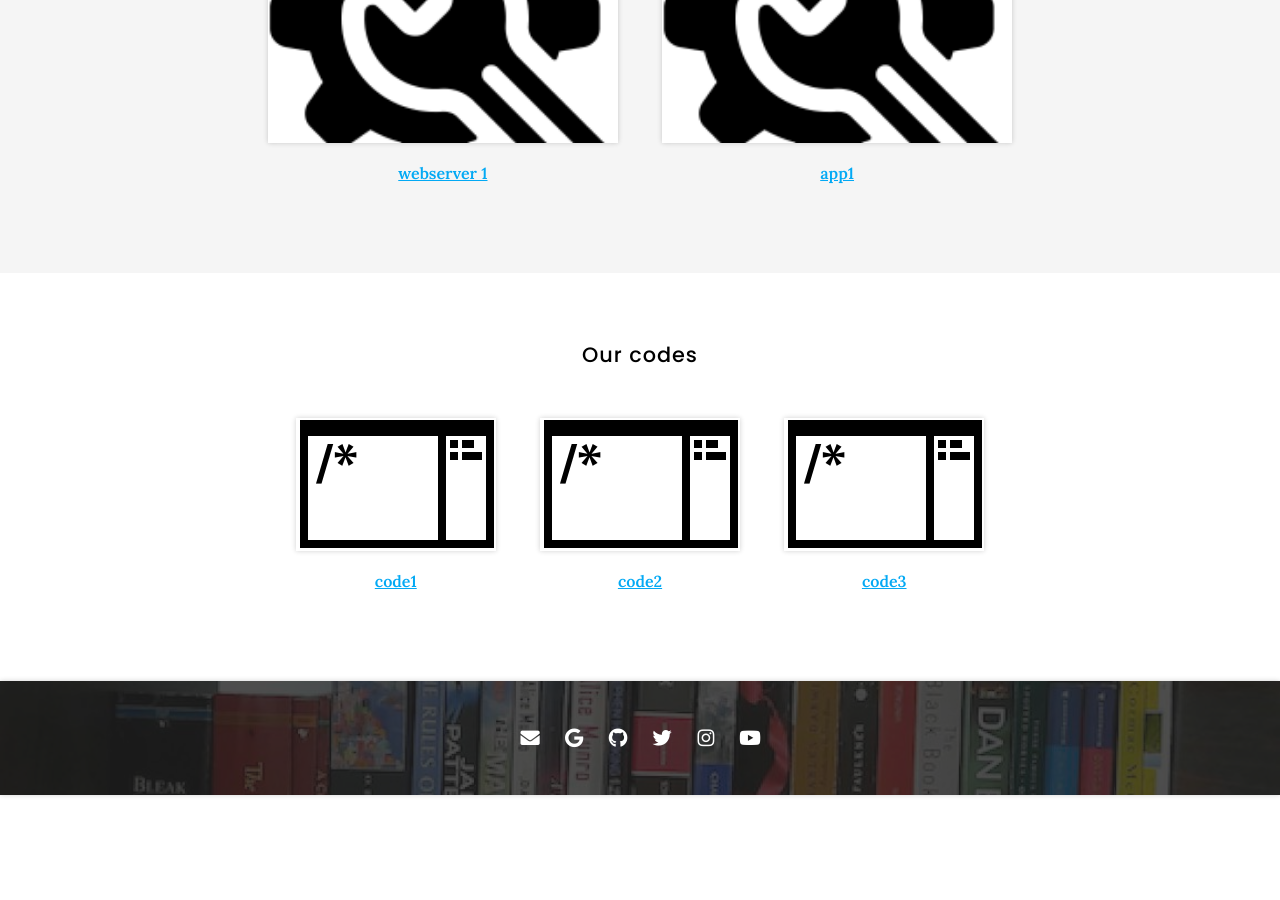
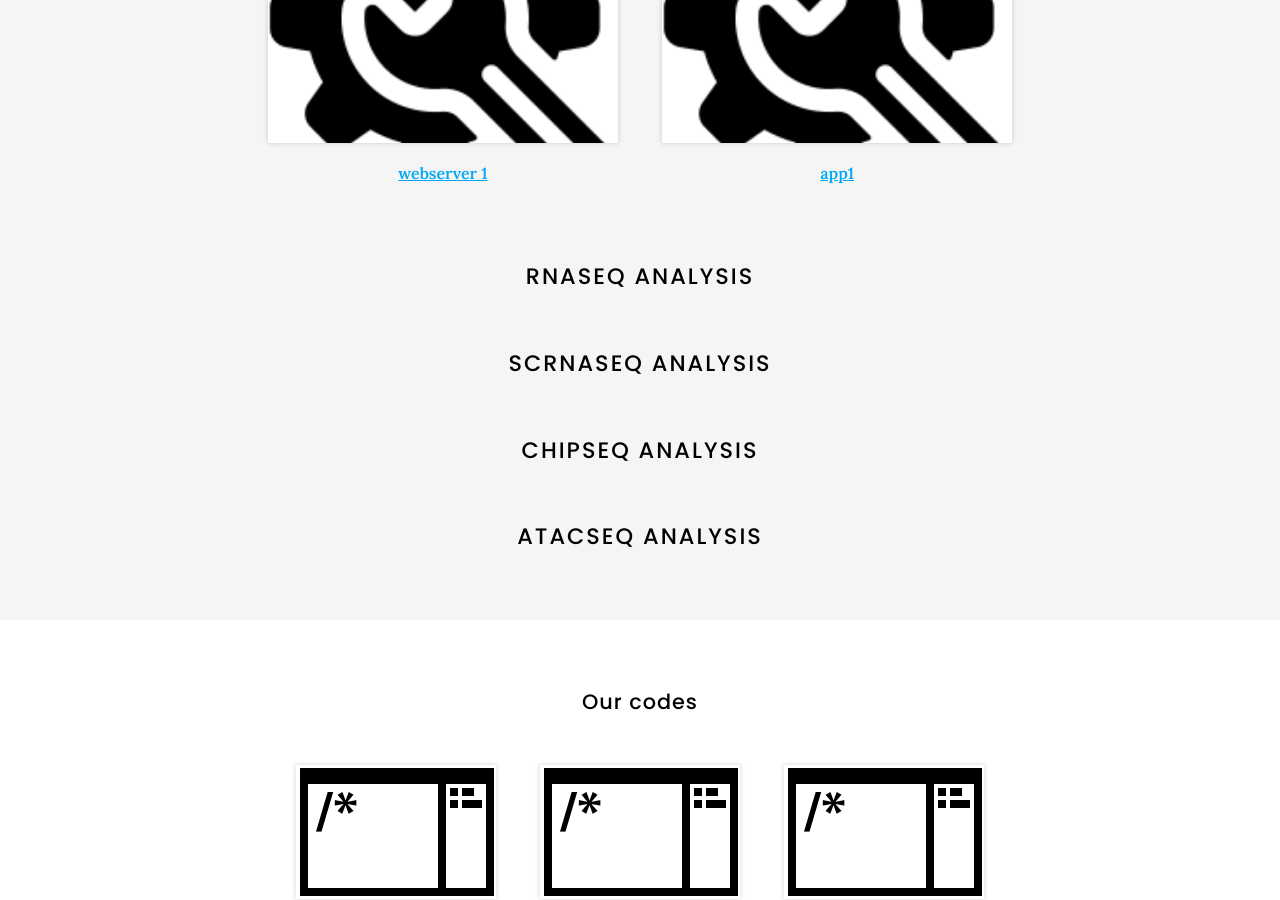
Before and after one commit to Hossein-Fallahi/Fallahi-Bioinformatics-Lab, a Jekyll site: the page built from tools/index.md, in a window 1280 px wide and 900 px high, scrolled down 710 px. Built offline with Jekyll 4.4.1, drawn with Linux system fonts in a browser that asks for light colours; nearby versions of some CDN libraries; before the commit the page ends 1505 px from its top, so only the background shows below that.

Commit message:
Update index.md

```diff
--- a/tools/index.md
+++ b/tools/index.md
@@ -16,6 +16,10 @@ We will put all toos and softwares that we tink is useful for you analysis in he
 ## Best apps out there
 
 {% include list.html component="card" data="tools" filters="group: featured" %}
+# RNAseq analysis
+# scRNAseq analysis
+# Chipseq analysis
+# ATACseq analysis
 
 {% include section.html %}
 
```
